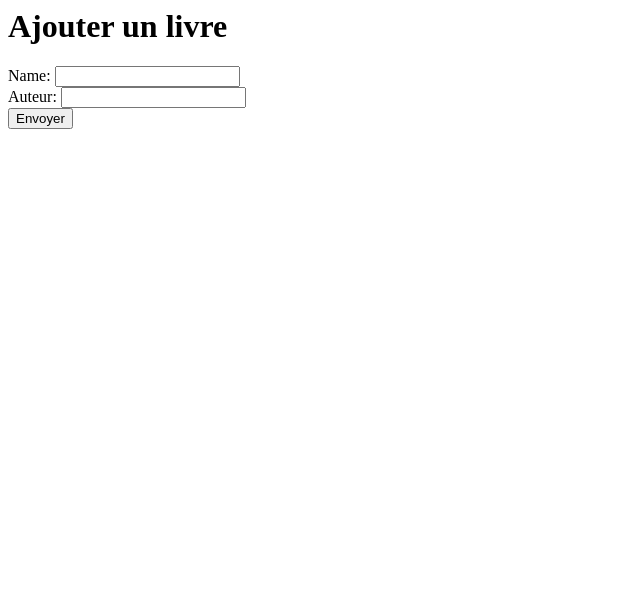
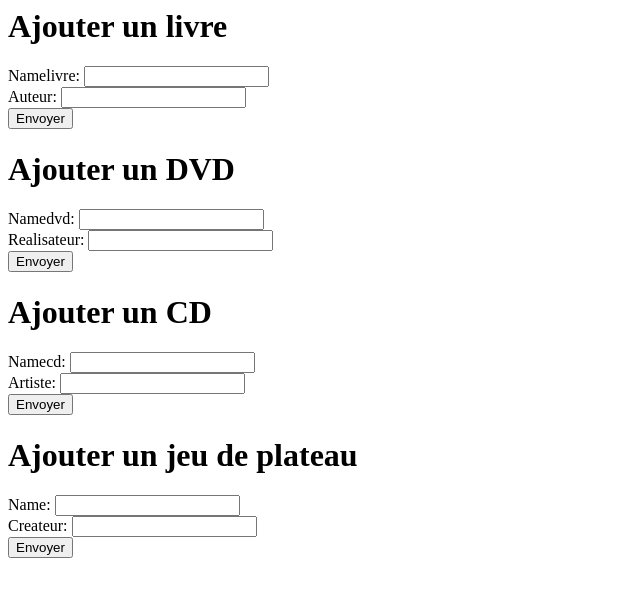
Before and after one commit to matiti61290/Django_project, a Django app: page /bibliothecaire/ajoutmedia/ in a window 1280 px wide. Shown: the top 597 px of the page, without its empty margins (0-640 px from the left). Run offline with Django 5.2, Linux system fonts and the light colour scheme.

Commit message:
ajout media complet

```diff
--- a/bibliothecaire/forms.py
+++ b/bibliothecaire/forms.py
@@ -1,15 +1,15 @@
 from django import forms
 
 class CreationLivre(forms.Form):
-    name = forms.CharField(required=True)
+    nameLivre = forms.CharField(required=True)
     auteur = forms.CharField(required=True)
 
 class CreationDvd(forms.Form):
-    name = forms.CharField(required=True)
+    nameDVD = forms.CharField(required=True)
     realisateur = forms.CharField(required=True)
 
 class CreationCd(forms.Form):
-    name = forms.CharField(required=True)
+    nameCD = forms.CharField(required=True)
     artiste = forms.CharField(required=True)
 
 class CreationJeuDePlateau(forms.Form):
--- a/bibliothecaire/templates/items/ajout_media.html
+++ b/bibliothecaire/templates/items/ajout_media.html
@@ -2,7 +2,28 @@
     <h1>Ajouter un livre</h1>
     <form action="" method="post" novalidate>
         {% csrf_token %}
-        {{ creationLivre }}
-        <input type="submit" value="Envoyer">
+        {{ formLivre }}
+        <input type="submit" value="Envoyer" name="Livre_form">
+    </form>
+
+    <h1>Ajouter un DVD</h1>
+    <form action="" method="post" novalidate>
+        {% csrf_token %}
+        {{ formDvd }}
+        <input type="submit" value="Envoyer" name="DVD_form">
+    </form>
+
+    <h1>Ajouter un CD</h1>
+    <form action="" method="post" novalidate>
+        {% csrf_token %}
+        {{ formCD }}
+        <input type="submit" value="Envoyer" name="CD_form">
+    </form>
+
+    <h1>Ajouter un jeu de plateau</h1>
+    <form action="" method="post" novalidate>
+        {% csrf_token %}
+        {{ formJeuDePlateau }}
+        <input type="submit" value="Envoyer" name="JeuDePlateau_form">
     </form>
 </html>
--- a/bibliothecaire/templates/items/lists.html
+++ b/bibliothecaire/templates/items/lists.html
@@ -2,7 +2,7 @@
     <h1>Liste des livres</h1>
     <ul>
         {% for livre in livres %}
-        <li> Titre :{{ livre.name }}; Auteur : {{ livre.auteur }}; Disponibilité : ; Emprunteur: {{ livre.emprunteur }}; Date d'emprunt: {{ livre.dateEmprunt }}</li>
+            <li> Titre :{{ livre.name }}; Auteur : {{ livre.auteur }}; Disponibilité : Oui ; Emprunteur: {{ livre.emprunteur }}; Date d'emprunt: {{ livre.dateEmprunt }}</li>
         {% endfor %}
     </ul>
 
--- a/bibliothecaire/urls.py
+++ b/bibliothecaire/urls.py
@@ -4,5 +4,5 @@ from bibliothecaire import views
 urlpatterns = [
     path('listes/', views.listelivres),
     path('emprunteurs/', views.listeemprunteur),
-    path('ajoutmedia/', views.ajoutlivre)
+    path('ajoutmedia/', views.ajoutmedia)
 ]
--- a/bibliothecaire/views.py
+++ b/bibliothecaire/views.py
@@ -1,6 +1,6 @@
 from django.shortcuts import render
 from bibliothecaire.models import Livre, Dvd, Cd, JeuDePlateau, Emprunteur
-from bibliothecaire.forms import CreationLivre
+from bibliothecaire.forms import CreationLivre, CreationCd, CreationDvd, CreationJeuDePlateau
 
 #Liste des items
 def listelivres(request):
@@ -25,22 +25,95 @@ def listjeuplateau(request):
 
 # Ajout media
 
-def ajoutlivre(request):
+def ajoutmedia(request):
+    formLivre = CreationLivre()
+    formDVD = CreationDvd()
+    formCD = CreationCd()
+    formJeuDePlateau = CreationJeuDePlateau()
+
     if request.method == "POST":
-        creationlivre = CreationLivre(request.POST)
-        if creationlivre.is_valid():
-            livre = Livre()
-            livre.name = creationlivre.cleaned_data['name']
-            livre.auteur = creationlivre.cleaned_data['auteur']
-            livre.disponible = True
-            livre.save()
-            livres = Livre.objects.all()
-            return render(request, 'items/lists.html',
-                          {'livres': livres})
-    else:
-        creationlivre = CreationLivre()
-        return render(request, 'items/ajout_media.html',
-                        {'creationLivre':creationlivre})
+        if  "Livre_form" in request.POST:
+            formLivre = CreationLivre(request.POST)
+            if formLivre.is_valid():
+                livre = Livre()
+                livre.name = formLivre.cleaned_data['nameLivre']
+                livre.auteur = formLivre.cleaned_data['auteur']
+                livre.disponible = True
+                livre.save()
+                livres = Livre.objects.all()
+                return render(request, 'items/lists.html',
+                                {'livres': livres})
+
+        elif "DVD_form" in request.POST:
+            formDVD = CreationDvd(request.POST)
+            if formDVD.is_valid():
+                dvd = Dvd()
+                dvd.name = formDVD.cleaned_data['nameDVD']
+                dvd.realisateur = formDVD.cleaned_data['realisateur']
+                dvd.disponible = True
+                dvd.save()
+                dvds = Dvd.objects.all()
+                return render(request, 'items/lists.html',
+                                {'dvds': dvds})
+
+        elif "CD_form" in request.POST:
+            formCD = CreationCd(request.POST)
+            if formCD.is_valid():
+                cd = Cd()
+                cd.name = formCD.cleaned_data['nameCD']
+                cd.artiste = formCD.cleaned_data['artiste']
+                cd.disponible = True
+                cd.save()
+                cds = Cd.objects.all()
+                return render(request, 'items/lists.html',
+                              {'cds': cds})
+
+        elif "JeuDePlateau_form" in request.POST:
+            formJeuDePlateau = CreationJeuDePlateau(request.POST)
+            if formJeuDePlateau.is_valid():
+                jeuDePlateau = JeuDePlateau()
+                jeuDePlateau.name = formJeuDePlateau.cleaned_data['name']
+                jeuDePlateau.createur = formJeuDePlateau.cleaned_data['createur']
+                jeuDePlateau.save()
+                jeuDePlateaux = JeuDePlateau.objects.all()
+                return render(request, 'items/lists.html',
+                              {'jeuDePlateaux': jeuDePlateaux})
+
+    return render(request, "items/ajout_media.html", {'formLivre': formLivre, 'formDvd': formDVD, 'formCD': formCD, 'formJeuDePlateau': formJeuDePlateau})
+
+# def ajoutlivre(request):
+#     if request.method == "POST":
+#         creationlivre = CreationLivre(request.POST)
+#         if creationlivre.is_valid():
+#             livre = Livre()
+#             livre.name = creationlivre.cleaned_data['name']
+#             livre.auteur = creationlivre.cleaned_data['auteur']
+#             livre.disponible = True
+#             livre.save()
+#             livres = Livre.objects.all()
+#             return render(request, 'items/lists.html',
+#                           {'livres': livres})
+#     else:
+#         creationlivre = CreationLivre()
+#         return render(request, 'items/ajout_media.html',
+#                         {'creationLivre':creationlivre})
+
+# def ajoutdvd(request):
+#     if request.method == "POST":
+#         creationdvd = CreationDvd(request.POST)
+#         if creationdvd.is_valid():
+#             dvd = Dvd()
+#             dvd.name = creationdvd.cleaned_data['name']
+#             dvd.realisateur = creationdvd.cleaned_data['realisateur']
+#             dvd.disponible = True
+#             dvd.save()
+#             dvds = Dvd.objects.all()
+#             return render(request, 'items/lists.html',
+#                           {'dvds': dvds})
+#     else:
+#         creationdvd = CreationDvd()
+#         return render(request, 'items/ajout_media.html',
+#                         {'creationDvd':creationdvd})
 
 # liste des membres
 def listeemprunteur(request):
```
Also changed, not shown: db.sqlite3.
